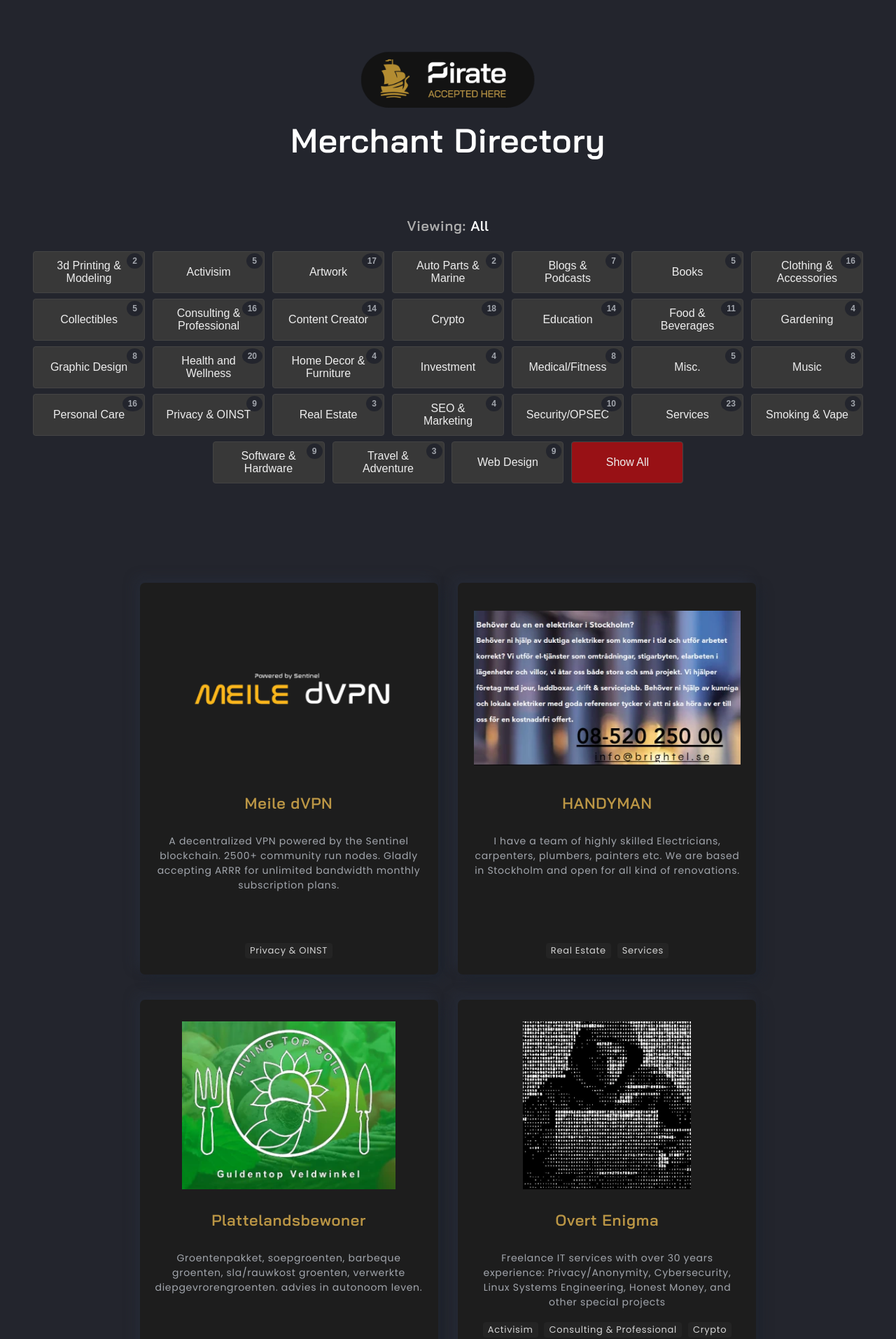
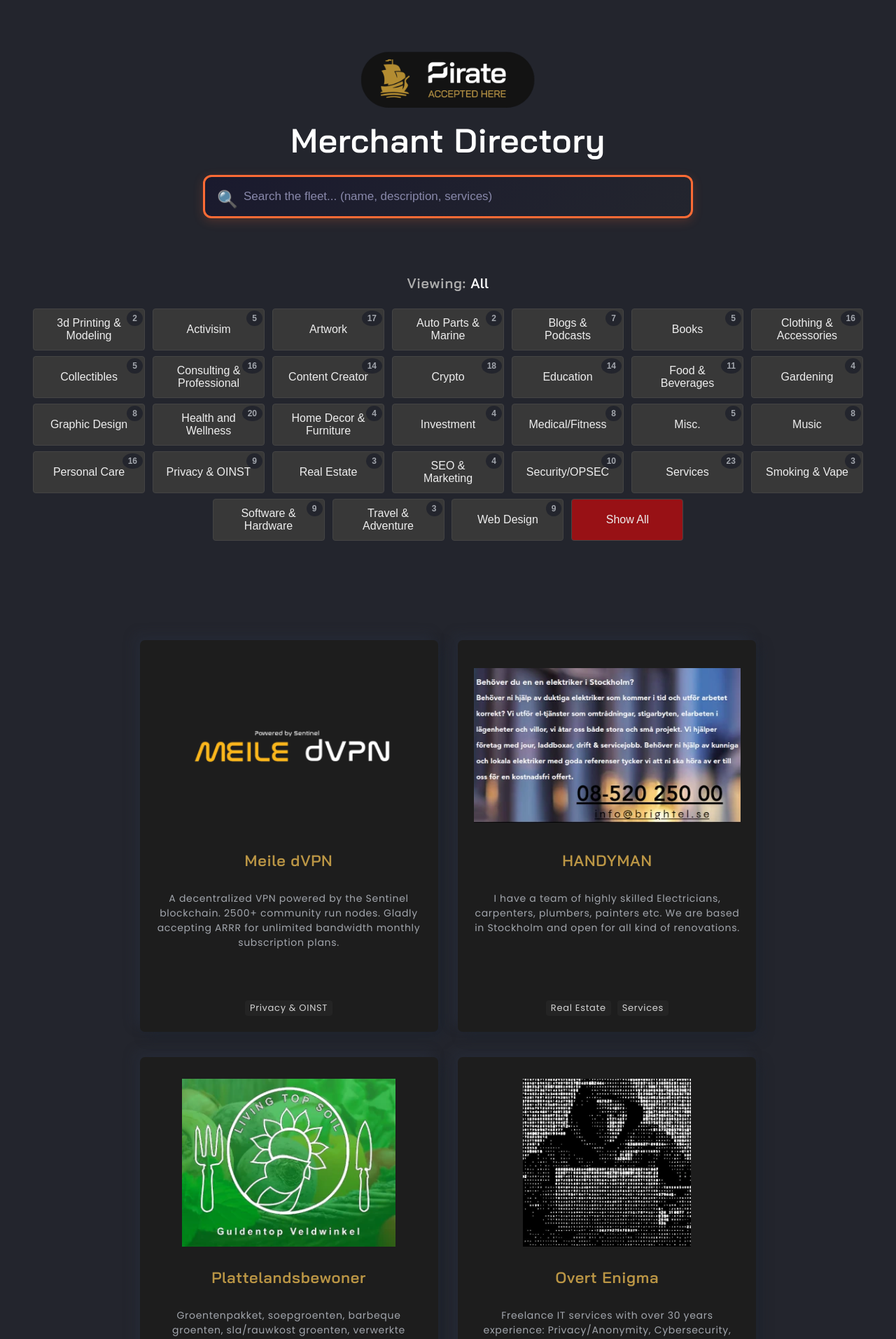
Before and after one commit to ARRRmada/ARRRmada.com, a Jekyll site: the page built from index.html, in a window 1280 px wide. Shown: the part 1632-3546 px from the top of the page at 70% size. Built offline with Jekyll 4.4.1, drawn with Linux system fonts in a browser that asks for light colours.

Commit message:
Add live search and live URL preview to listing tool
## Features Added

### Live Search (index.html + index.js + index.css)
- Added search input field with pirate-themed styling
- Real-time filtering of merchants while typing
- Searches both merchant names and descriptions
- Works in combination with existing tag filters
- Displays result counter showing 'X of Y merchants'
- Shows 'no results' message when applicable
- Orange accent colors matching pirate theme

### Live URL Preview (listing_tool.html + merchant.js)
- Removed 'Add Link URL' button (no longer needed)
- URL now updates automatically in preview while typing
- Shows validation status (valid/invalid URL)
- Displays placeholder text when field is empty
- Real-time color feedback (orange for valid, red for invalid)

## Files Modified
- index.html: Added search input container and results info div
- assets/css/index.css: Added search bar styling with pirate theme
- assets/js/index.js: Implemented searchMerchants() and updateSearchInfo()
- listing_tool.html: Removed URL button, added oninput to URL field
- assets/js/merchant.js: Enhanced updateMerchantURL() with live feedback

## Testing
- Tested locally with Jekyll
- Search works on all 162 merchants
- URL preview updates instantly

```diff
--- a/assets/css/index.css
+++ b/assets/css/index.css
@@ -250,3 +250,78 @@
     width: 100%;
     max-width: 250px;
 }
+
+/* Search Bar Styling - Pirate Theme */
+.search-container {
+  margin: 20px auto 30px;
+  max-width: 700px;
+  text-align: center;
+  position: relative;
+}
+
+#merchant-search {
+  width: 100%;
+  padding: 18px 25px 18px 55px;
+  font-size: 17px;
+  font-weight: 500;
+  border: 3px solid #ff6b35;
+  border-radius: 12px;
+  background: linear-gradient(135deg, #1a1a2e 0%, #23252e 100%);
+  color: #ffffff;
+  outline: none;
+  transition: all 0.3s ease;
+  box-shadow: 0 4px 15px rgba(255, 107, 53, 0.2);
+}
+
+#merchant-search:focus {
+  border-color: #ffa500;
+  box-shadow: 0 6px 25px rgba(255, 165, 0, 0.4);
+  transform: translateY(-2px);
+}
+
+#merchant-search::placeholder {
+  color: #8888aa;
+  font-weight: 400;
+}
+
+/* Search Icon - Pirate Style */
+.search-container::before {
+  content: "🔍";
+  position: absolute;
+  left: 20px;
+  top: 23px;
+  font-size: 24px;
+  pointer-events: none;
+  z-index: 1;
+  line-height: 1;
+}
+
+#search-results-info {
+  margin-top: 12px;
+  font-size: 15px;
+  font-weight: 600;
+  color: #ffa500;
+  font-style: normal;
+  text-shadow: 0 2px 4px rgba(0, 0, 0, 0.3);
+}
+
+.no-results-message {
+  text-align: center;
+  padding: 40px;
+  font-size: 20px;
+  color: #ff6b35;
+  font-weight: bold;
+}
+
+/* Responsive */
+@media (max-width: 768px) {
+  #merchant-search {
+    font-size: 16px;
+    padding: 16px 20px 16px 50px;
+  }
+
+  .search-container::before {
+    left: 15px;
+    font-size: 20px;
+  }
+}
--- a/assets/js/index.js
+++ b/assets/js/index.js
@@ -38,8 +38,15 @@
   allMerchants.forEach(function(merchantDiv) {
       merchantDiv.style.display = 'inline-block';
   });
-  document.getElementById(currentTag).classList.remove('selected');
+  if (currentTag) {
+    document.getElementById(currentTag).classList.remove('selected');
+  }
+  currentTag = null;
   document.getElementById('current_tag').innerText = "All";
+
+  // Clear search
+  document.getElementById('merchant-search').value = '';
+  updateSearchInfo(allMerchants.length, allMerchants.length, '');
 }
 
 // Define the end count number
@@ -87,3 +94,55 @@
     });
   }
 });
+// Search functionality
+function searchMerchants() {
+  const searchInput = document.getElementById('merchant-search').value.toLowerCase();
+  const allMerchants = document.querySelectorAll('div[data-tags]');
+  let visibleCount = 0;
+  let totalCount = allMerchants.length;
+
+  allMerchants.forEach(function(merchantDiv) {
+    // Get merchant name and description
+    const merchantName = merchantDiv.querySelector('h2').textContent.toLowerCase();
+    const merchantDesc = merchantDiv.querySelector('.merchant-description').textContent.toLowerCase();
+
+    // Check if search matches name or description
+    const matchesSearch = merchantName.includes(searchInput) || merchantDesc.includes(searchInput);
+
+    // Check if matches current tag filter (if any)
+    let matchesTag = true;
+    if (currentTag) {
+      const tags = merchantDiv.getAttribute('data-tags').split(',');
+      matchesTag = tags.includes(currentTag);
+    }
+
+    // Show only if both conditions are met
+    if (matchesSearch && matchesTag) {
+      merchantDiv.style.display = 'inline-block';
+      visibleCount++;
+    } else {
+      merchantDiv.style.display = 'none';
+    }
+  });
+
+  // Update search results info
+  updateSearchInfo(visibleCount, totalCount, searchInput);
+}
+
+// Update search results counter
+function updateSearchInfo(visible, total, searchTerm) {
+  const infoDiv = document.getElementById('search-results-info');
+
+  if (searchTerm === '') {
+    infoDiv.innerHTML = '';
+  } else if (visible === 0) {
+    infoDiv.innerHTML = '❌ No merchants found for "' + searchTerm + '"';
+    infoDiv.style.color = '#ff6b35';
+  } else if (visible === total) {
+    infoDiv.innerHTML = '✅ Showing all ' + visible + ' merchants';
+    infoDiv.style.color = '#4ade80';
+  } else {
+    infoDiv.innerHTML = '📋 Showing ' + visible + ' of ' + total + ' merchants';
+    infoDiv.style.color = '#4ade80';
+  }
+}
--- a/index.html
+++ b/index.html
@@ -87,7 +87,14 @@
   <div class="content">
     <img class="pah" src="{{ site.baseurl }}/button/button0.png" alt="Pirate Chain (ARRR) Accepted here button" />
     <h2>Merchant Directory</h2>
-
+    <!-- Search Bar -->
+<div class="search-container">
+ <input type="text"
+       id="merchant-search"
+       placeholder="Search the fleet... (name, description, services)"
+       onkeyup="searchMerchants()">
+  <div id="search-results-info"></div>
+</div>
     <div id="tag-buttons">
       <h2>Viewing: <span id="current_tag">All</span></h2>
       {% assign sortedTags = site.data.tags | sort: 'name' %}
--- a/listing_tool.html
+++ b/listing_tool.html
@@ -37,8 +37,8 @@
       <textarea id="merchantDescInput" maxlength="160" oninput="updateCharacterCount('merchantDescInput', 'descCharCount')"></textarea>
 
       <label for="merchantURLInput" >Listing Link URL:</label>
-      <input type="text" id="merchantURLInput" />
-      <button id="merchantURLButton" onclick="updateMerchantURL()">Add Link URL</button>
+      <input type="text" id="merchantURLInput" oninput="liveUpdateURL()" />
+
       <p id="urlMessage"></p>
 
       <label for="tagSelectionCount">Select Tags <span id="tagSelectionCount">0/6</span></h3>
```
Also changed, not shown: assets/js/merchant.js (+24 -4 lines).
